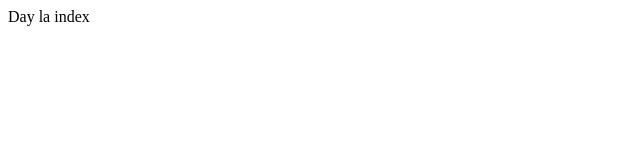
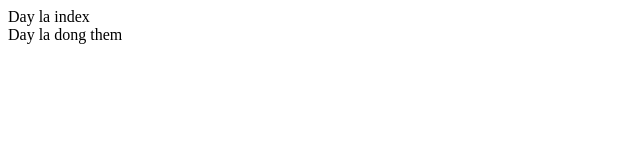
Before and after one commit to quocthinhred/Test, a plain HTML site: page index.html in a window 1280 px wide. Shown: the whole page, without its empty margins (0-640 px from the left). Drawn offline with Linux system fonts and the light colour scheme.

Commit message:
Update index.html

```diff
--- a/index.html
+++ b/index.html
@@ -1 +1,2 @@
 <div>Day la index</div>
+<div>Day la dong them<div>
```
